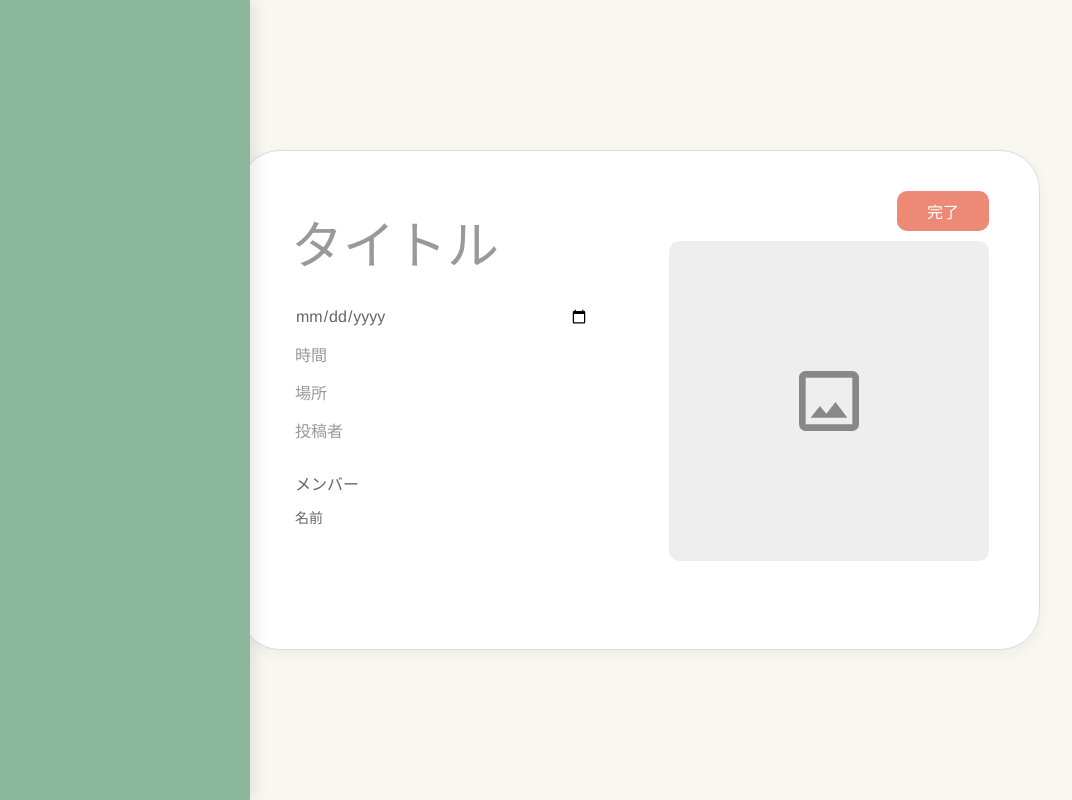
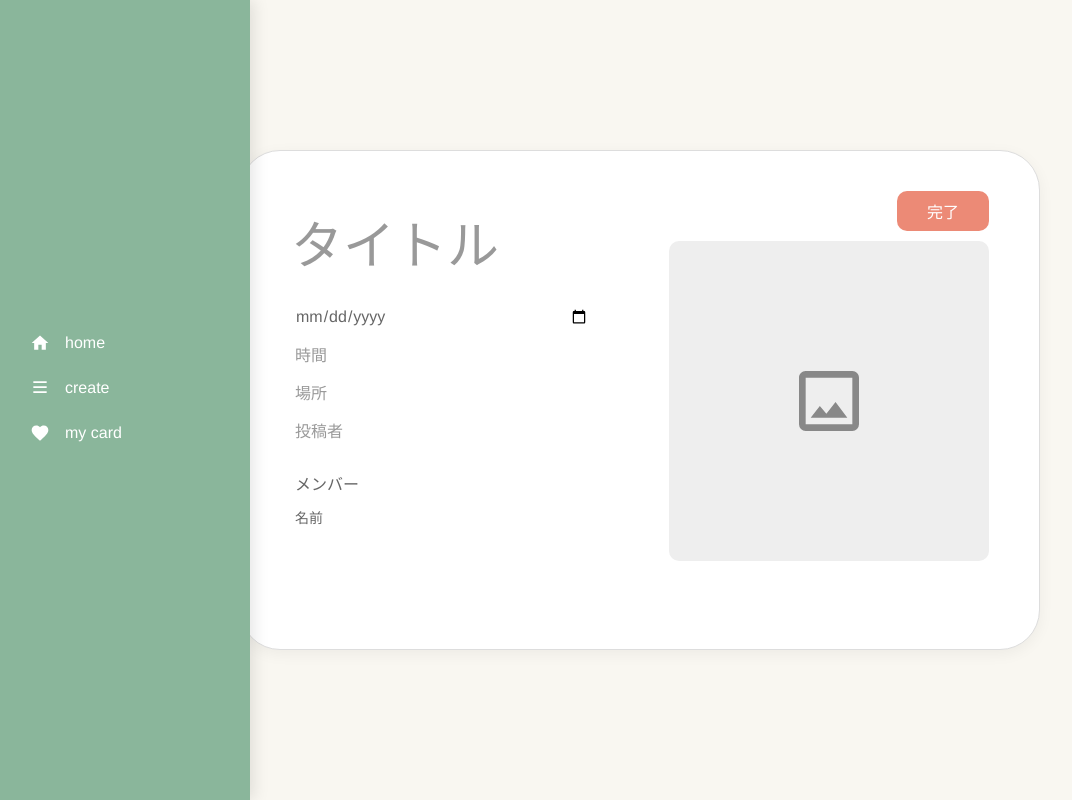
Before and after one commit to KDGT2026-Summer-Techjam/Team-B-Django, a Django app: template templates/events/new_event.html in a window 1280 px wide. Shown: the whole page, without its empty margins (0-1072 px from the left). Run offline with Django 5.2, Linux system fonts and the light colour scheme; the template is opened without the code that fills it, so the values that code supplies are empty.

Commit message:
new_event,event_done,home画面のサイドバー画面遷移機能

```diff
--- a/static/css/common.css
+++ b/static/css/common.css
@@ -76,12 +76,10 @@ header {
     padding-left: 30px;
 }
 
+/* liタグ自体の設定（余白とホバーアニメーションのみ残す） */
 .menu li {
     margin-bottom: 25px;
-    color: white;
     font-size: 16px;
-    display: flex;
-    align-items: center;
     cursor: pointer;
     transition: opacity 0.2s;
 }
@@ -90,13 +88,24 @@ header {
     opacity: 0.7;
 }
 
-.menu li svg {
+/* ================================
+   aタグ（リンク）用の追加スタイル
+================================ */
+.sidebar-link {
+    display: flex;
+    align-items: center;
+    text-decoration: none; /* リンクの下線を消す */
+    color: white; /* リンクの文字色を白に強制する */
+    width: 100%;
+}
+
+/* aタグの中にあるsvgアイコンのスタイル */
+.sidebar-link svg {
     width: 20px;
     height: 20px;
     margin-right: 15px;
     fill: white;
 }
-
 /* ================================
    メインコンテンツ・カード
 ================================ */
--- a/templates/events/new_event.html
+++ b/templates/events/new_event.html
@@ -21,9 +21,31 @@
     <!-- サイドバー表示用のトリガー（画面左端） -->
     <div id="sidebar-trigger" class="sidebar-trigger"></div>
 
-    <!-- サイドバー本体 -->
+    <!-- サイドバー -->
     <aside id="sidebar" class="sidebar">
-        <!-- 省略 -->
+        <ul class="menu">
+            <li>
+                <!-- urls.py の name="home" と一致させる -->
+                <a href="{% url 'home' %}" class="sidebar-link">
+                    <svg viewBox="0 0 24 24"><path d="M10 20v-6h4v6h5v-8h3L12 3 2 12h3v8z"/></svg>
+                    home
+                </a>
+            </li>
+            <li>
+                <!-- urls.py の name="new_event" と一致させる -->
+                <a href="{% url 'new_event' %}" class="sidebar-link">
+                    <svg viewBox="0 0 24 24"><path d="M4 4h16v2H4zm0 6h16v2H4zm0 6h16v2H4z"/></svg>
+                    create
+                </a>
+            </li>
+            <li>
+                <!-- urls.py の name="my_events_list" と一致させる -->
+                <a href="{% url 'my_events_list' %}" class="sidebar-link">
+                    <svg viewBox="0 0 24 24"><path d="M12 21.35l-1.45-1.32C5.4 15.36 2 12.28 2 8.5 2 5.42 4.42 3 7.5 3c1.74 0 3.41.81 4.5 2.09C13.09 3.81 14.76 3 16.5 3 19.58 3 22 5.42 22 8.5c0 3.78-3.4 6.86-8.55 11.54L12 21.35z"/></svg>
+                    my card
+                </a>
+            </li>
+        </ul>
     </aside>
 
     <!-- メインコンテンツ -->
```
Also changed, not shown: templates/events/event_done.html (+9 -0 lines), templates/events/home.html (+9 -0 lines).
